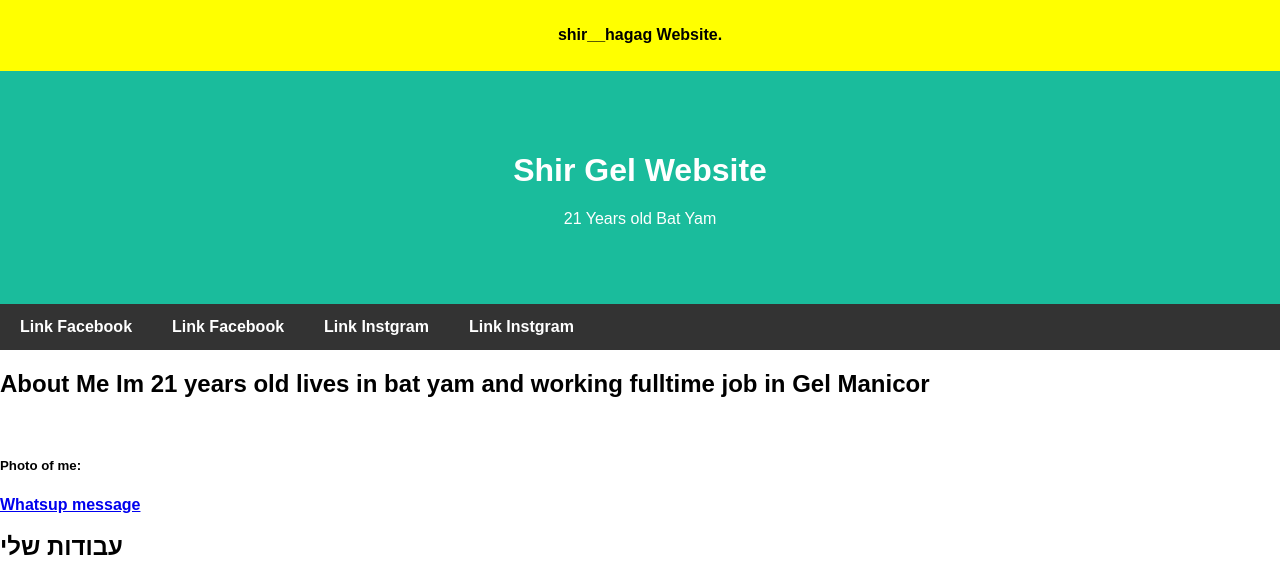
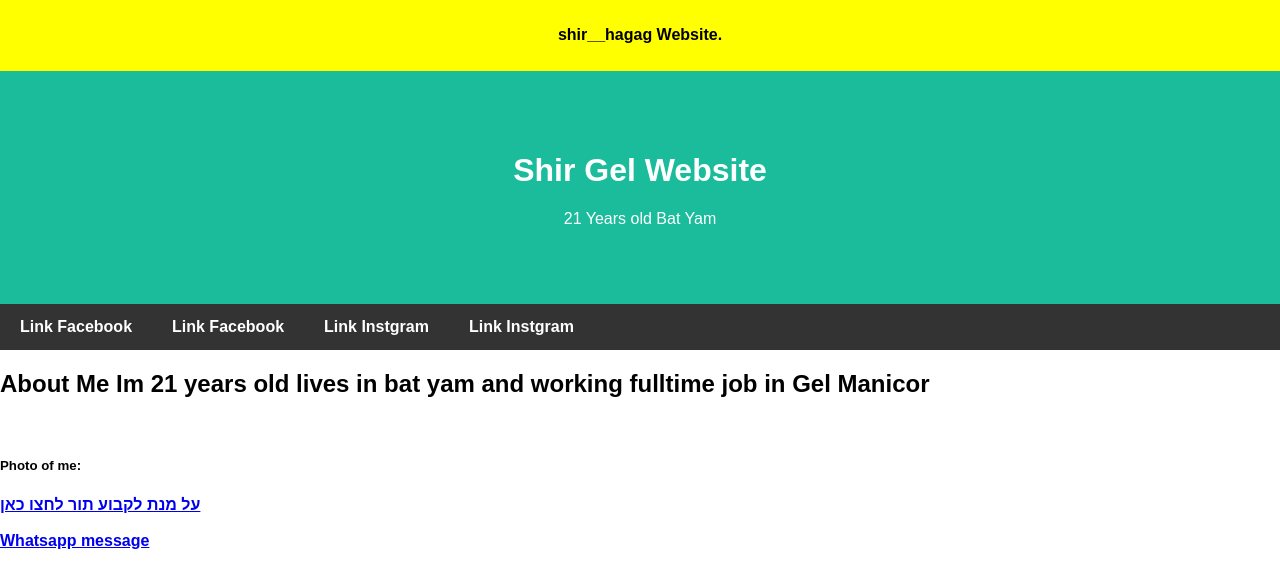
Before and after one commit to PazMiz/Html_Shir, a plain HTML site: page index.html in a window 1280 px wide. Shown: the top 566 px of the page. Drawn offline with Linux system fonts and the light colour scheme.

Commit message:
Add files via upload

```diff
--- a/index.html
+++ b/index.html
@@ -119,9 +119,11 @@
     </div>
       </br>
       <h5>Photo of me:</h5>
-
- <a href="tel:972 52-687-6622">Whatsup message</a>
-
+      <a href="whatsapp://send?text=Hello World!&phone=+972526876622">על מנת לקבוע תור לחצו כאן</a>
+      </a>
+      <BR></BR>
+ <a href="tel:972 52-687-6622">Whatsapp message</a>
+ <br>
       <h2>עבודות שלי </h2>
       <h5>תיק עבודות 20.3.23</h5>
 
```
